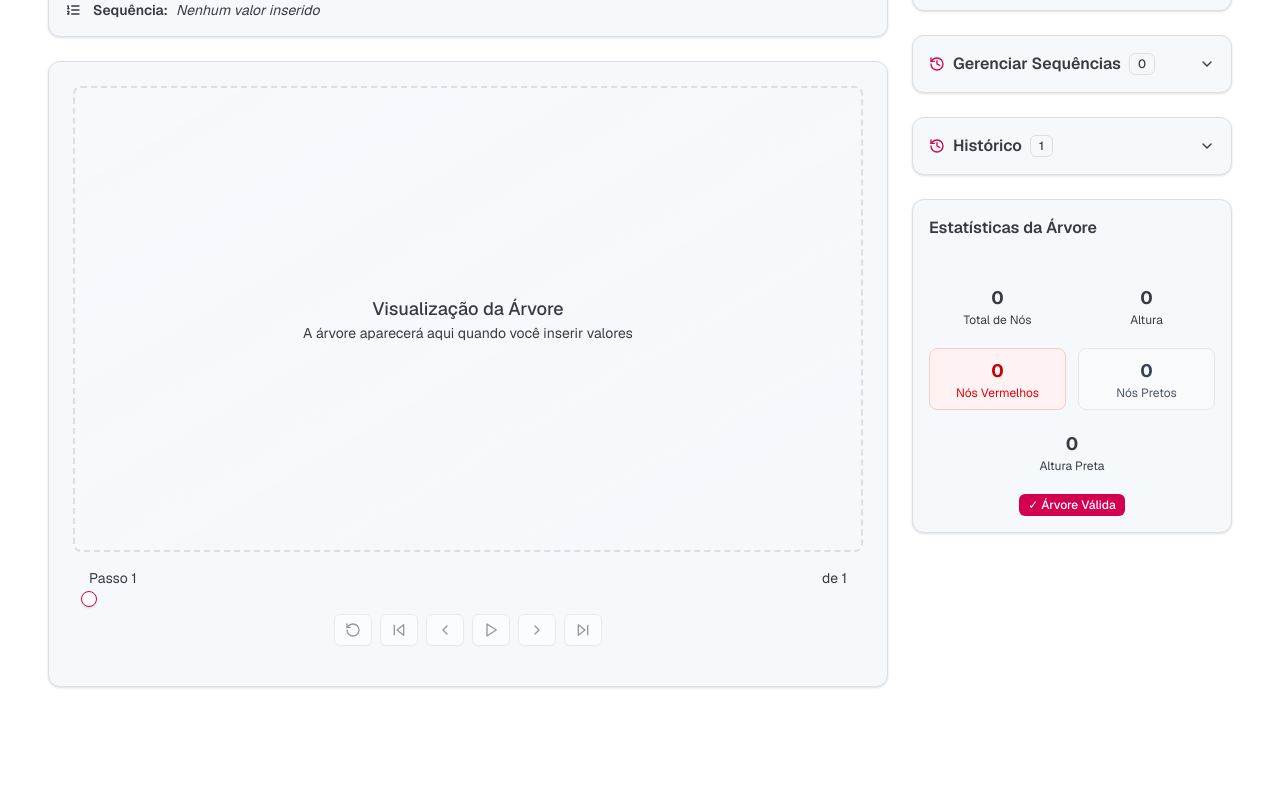
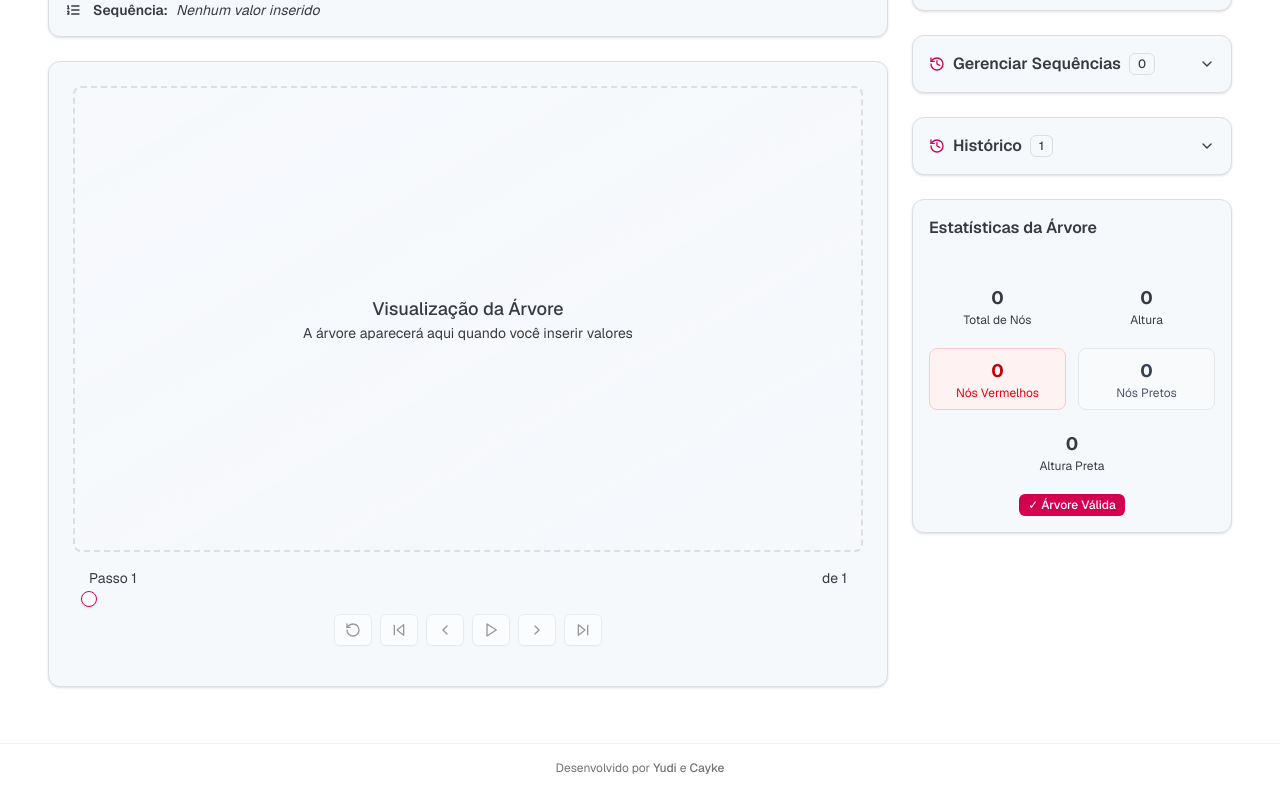
Before and after one commit to Yuud1/projeto-ruboNegro, a Next.js app: page / in a window 1280 px wide. Shown: the part 200-1000 px from the top of the page. Before the commit the page ends 911 px from the top, so only its background shows below. Built offline with nearby package versions, Linux system fonts and the light colour scheme.

Commit message:
fix: sequence display and footer implement

```diff
--- a/app/page.tsx
+++ b/app/page.tsx
@@ -1,6 +1,7 @@
 "use client"
 
 import { RedBlackTreeVisualizer, RedBlackTreeVisualizerHandle } from "@/components/red-black-tree-visualizer"
+import { Footer } from "@/components/footer"
 import { useEffect, useRef } from "react"
 import { useSearchParams } from "next/navigation"
 import { extractSearchParams } from "@/lib/extractSearchParams"
@@ -21,5 +22,12 @@ export default function Home() {
     }
   }, [searchParams])
 
-  return <RedBlackTreeVisualizer ref={ref} />
+  return (
+    <main className="min-h-screen flex flex-col">
+      <div className="flex-1 flex flex-col">
+        <RedBlackTreeVisualizer ref={ref} />
+      </div>
+      <Footer />
+    </main>
+  )
 }
--- /dev/null
+++ b/components/footer.tsx
@@ -0,0 +1,26 @@
+export function Footer() {
+  return (
+    <footer className="w-full border-t border-neutral-200/60 dark:border-neutral-800/60 mt-8 pt-4 pb-6 text-xs text-neutral-500 flex items-center justify-center">
+      <p className="text-center">
+        Desenvolvido por{" "}
+        <a
+          href="https://github.com/Yuud1"
+          target="_blank"
+          rel="noreferrer"
+          className="font-medium underline-offset-4 hover:underline"
+        >
+          Yudi
+        </a>{" "}
+        e{" "}
+        <a
+          href="https://github.com/cayke1"
+          target="_blank"
+          rel="noreferrer"
+          className="font-medium underline-offset-4 hover:underline"
+        >
+          Cayke
+        </a>
+      </p>
+    </footer>
+  )
+}
--- a/components/sequence-display.tsx
+++ b/components/sequence-display.tsx
@@ -6,12 +6,12 @@ import { Badge } from "@/components/ui/badge";
 import { ListOrdered } from "lucide-react";
 import type { TreeStep } from "@/lib/red-black-tree";
 
-type ValueStatus = "pending" | "inserted" | "deleted";
+type ValueStatus = "inserted" | "deleted";
 
 interface ValueWithStatus {
   value: number;
   status: ValueStatus;
-  insertStepIndex: number;
+  stepIndex: number;
 }
 
 interface SequenceDisplayProps {
@@ -23,57 +23,36 @@ interface SequenceDisplayProps {
 
 export function SequenceDisplay({ steps, currentStep, className, onGoToStep }: SequenceDisplayProps) {
   const getSequenceWithStatus = (): ValueWithStatus[] => {
-    const allInsertedValues = new Map<number, number>();
+    const result: ValueWithStatus[] = [];
 
-    steps.forEach((step, index) => {
+    const stepsToProcess = steps.slice(0, currentStep + 1);
+
+    stepsToProcess.forEach((step, index) => {
       if (step.type === "insert") {
         const match = step.description.match(/Inserido nó (\d+)/);
         if (match) {
           const value = parseInt(match[1], 10);
-          if (!isNaN(value) && !allInsertedValues.has(value)) {
-            allInsertedValues.set(value, index);
+          if (!isNaN(value)) {
+            result.push({
+              value,
+              status: "inserted",
+              stepIndex: index,
+            });
+          }
+        }
+      } else if (step.type === "delete") {
+        const match = step.description.match(/Removido nó (\d+)/);
+        if (match) {
+          const value = parseInt(match[1], 10);
+          if (!isNaN(value)) {
+            result.push({
+              value,
+              status: "deleted",
+              stepIndex: index,
+            });
           }
         }
       }
-    });
-
-    const sortedValues = Array.from(allInsertedValues.entries())
-      .sort((a, b) => a[1] - b[1])
-      .map(([value]) => value);
-
-    const result: ValueWithStatus[] = [];
-
-    sortedValues.forEach((value) => {
-      const insertStepIndex = allInsertedValues.get(value)!;
-      let status: ValueStatus = "pending";
-
-      const stepsToProcess = steps.slice(0, currentStep + 1);
-      let wasInserted = false;
-      let wasDeleted = false;
-
-      stepsToProcess.forEach((step) => {
-        if (step.type === "insert") {
-          const match = step.description.match(/Inserido nó (\d+)/);
-          if (match && parseInt(match[1], 10) === value) {
-            wasInserted = true;
-          }
-        } else if (step.type === "delete") {
-          const match = step.description.match(/Removido nó (\d+)/);
-          if (match && parseInt(match[1], 10) === value) {
-            wasDeleted = true;
-          }
-        }
-      });
-
-      if (wasDeleted) {
-        status = "deleted";
-      } else if (wasInserted) {
-        status = "inserted";
-      } else {
-        status = "pending";
-      }
-
-      result.push({ value, status, insertStepIndex });
     });
 
     return result;
@@ -94,31 +73,33 @@ export function SequenceDisplay({ steps, currentStep, className, onGoToStep }: S
               {sequenceWithStatus.map((item, index) => {
                 let badgeClassName = "font-mono";
 
-                if (item.status === "pending") {
-                  badgeClassName += " bg-gray-500/15 text-gray-700 border-gray-600/30";
-                } else if (item.status === "deleted") {
+                if (item.status === "deleted") {
                   badgeClassName += " bg-red-500/15 text-red-700 border-red-600/30";
                 } else {
                   badgeClassName += " bg-green-500/15 text-green-700 border-green-600/30";
                 }
 
-                // Adicionar classes de interatividade se onGoToStep estiver disponível
                 if (onGoToStep) {
                   badgeClassName += " cursor-pointer hover:opacity-80 transition-opacity";
 
-                  // Destacar badge do step atual
-                  if (item.insertStepIndex === currentStep) {
+                  if (item.stepIndex === currentStep) {
                     badgeClassName += " ring-2 ring-blue-500 ring-offset-1";
                   }
                 }
+
+                const isDelete = item.status === "deleted";
 
                 return (
                   <React.Fragment key={`${item.value}-${index}`}>
                     <Badge
                       variant="outline"
                       className={badgeClassName}
-                      onClick={() => onGoToStep?.(item.insertStepIndex)}
-                      title={onGoToStep ? `Ir para inserção do valor ${item.value}` : undefined}
+                      onClick={() => onGoToStep?.(item.stepIndex)}
+                      title={
+                        onGoToStep
+                          ? `${isDelete ? "Ir para remoção" : "Ir para inserção"} do valor ${item.value}`
+                          : undefined
+                      }
                     >
                       {item.value}
                     </Badge>
```
